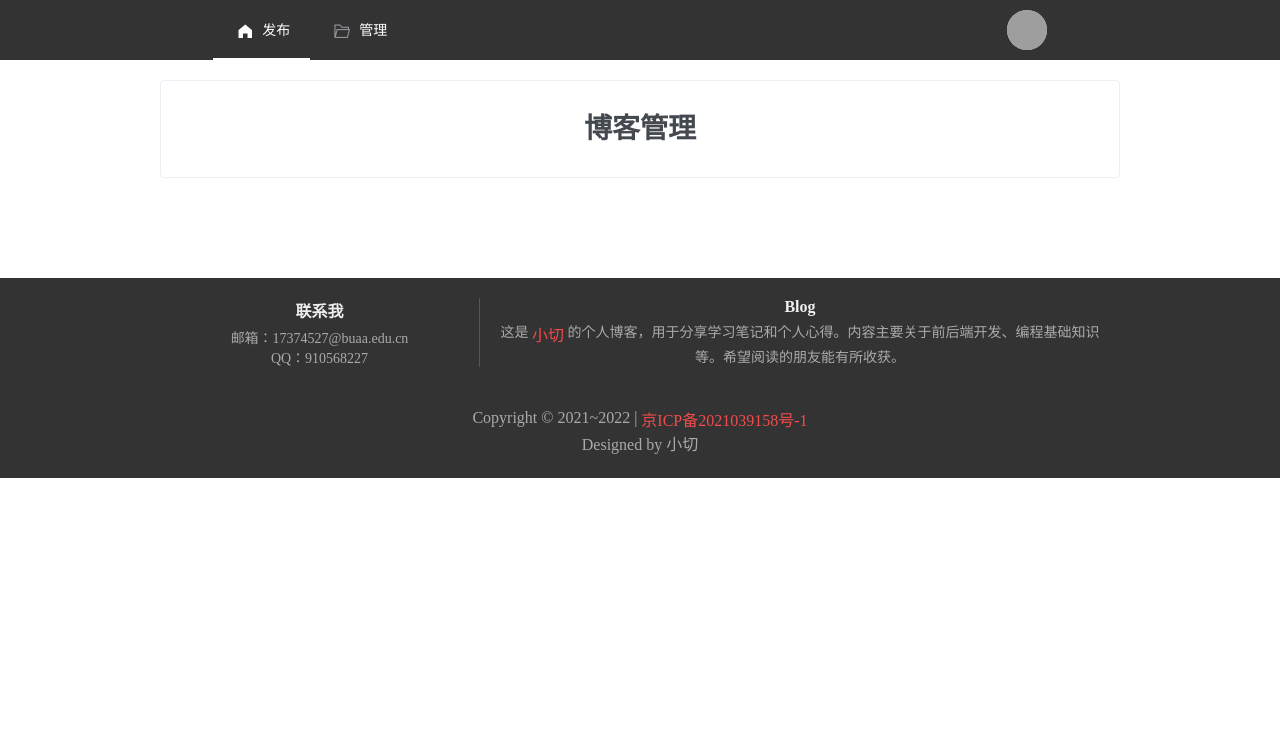
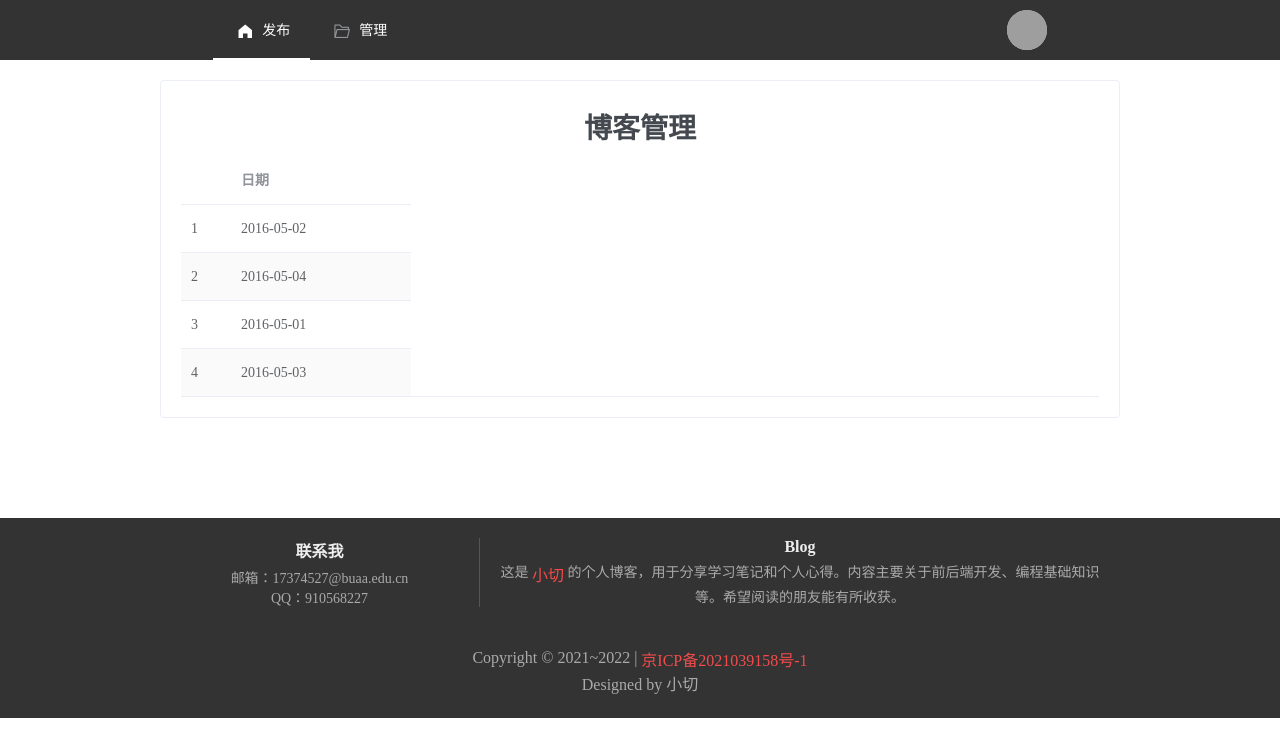
Before and after one commit to xiaoqieF/Tiny-Blog, a Vue app: page /#/manage in a window 1280 px wide. Shown: the top 756 px of the page. Built offline with nearby package versions, Linux system fonts and the light colour scheme; grey boxes are pictures that could not be loaded; what mavon-editor would draw is missing.

Commit message:
完成发布博客页面原型

```diff
--- a/src/element/index.js
+++ b/src/element/index.js
@@ -1,7 +1,7 @@
 // 导入自己需要的组件
 import { Form, FormItem, Input, Button, Menu, MenuItem, Row, Col,
    Avatar, Card, Link, Pagination, Tag, Timeline, TimelineItem, Radio,
-   Select, Option, Checkbox, Upload} from 'element-ui'
+   Select, Option, Checkbox, Upload, Table, TableColumn} from 'element-ui'
 const element = {
   install: function (Vue) {
     Vue.use(Form)
@@ -24,6 +24,8 @@ const element = {
     Vue.use(Option)
     Vue.use(Checkbox)
     Vue.use(Upload)
+    Vue.use(Table)
+    Vue.use(TableColumn)
   }
 }
 export default element
--- a/src/page/manage.vue
+++ b/src/page/manage.vue
@@ -3,12 +3,48 @@
         <div class="title">
             博客管理
         </div>
+         <el-table
+        :data="blogList"
+        stripe
+        style="width: 100%">
+            <el-table-column
+            type="index"
+            width="50">
+            </el-table-column>
+            <el-table-column
+            prop="date"
+            label="日期"
+            width="180">
+            </el-table-column>
+         </el-table>
     </el-card>
 </template>
 
 <script>
 export default {
     name: 'manage',
+    data() {
+        return {
+            blogList: [{
+                date: '2016-05-02',
+                name: '王小虎',
+                address: '上海市普陀区金沙江路 1518 弄'
+                }, {
+                date: '2016-05-04',
+                name: '王小虎',
+                address: '上海市普陀区金沙江路 1517 弄'
+                }, {
+                date: '2016-05-01',
+                name: '王小虎',
+                address: '上海市普陀区金沙江路 1519 弄'
+                }, {
+                date: '2016-05-03',
+                name: '王小虎',
+                address: '上海市普陀区金沙江路 1516 弄'
+            }],
+
+        }
+    },
 }
 </script>
 
```
